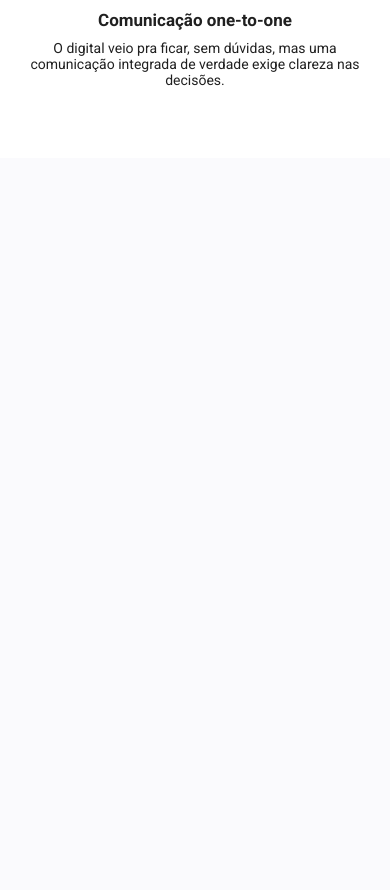
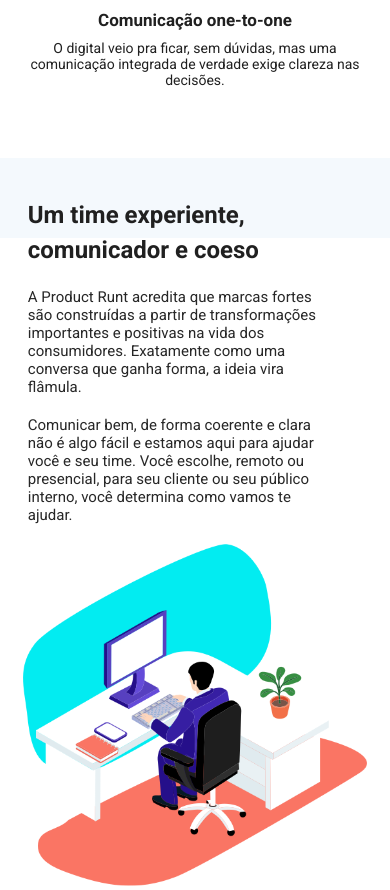
Before and after one commit to YuriMotaTech/DankiCode-Wordpress-Theme, a PHP site: page / in a window 390 px wide. Shown: the part 1842-2732 px from the top of the page. Before the commit the page ends 1928 px from the top, so only its background shows below. Run offline with PHP 8.4, Linux system fonts and the light colour scheme; some libraries are stand-ins or nearby versions.

Commit message:
Seção 4 responsiva

```diff
--- a/assets/css/style.css
+++ b/assets/css/style.css
@@ -96,22 +96,22 @@ section.topo{
   opacity: 1;
 }
 
-.time-descrição{
+.hero-descrição{
   margin-top: 50px;
   color: #ffffff;
 }
 
-.time-descrição h2{
+.hero-descrição h2{
   font-size: 45px;
 }
 
-.time-descrição p{
+.hero-descrição p{
   font-size: 14px;
   margin-top: 10px;
   max-width: 240px;
 }
 
-.time-descrição a{
+.hero-descrição a{
   display: inline-block;
   margin-top: 14px;
   padding: 10px 8px;
@@ -123,12 +123,12 @@ section.topo{
   border-radius: 8px;
 }
 
-.time-descrição a:hover{
+.hero-descrição a:hover{
   color: #202020;
   background: #d3a904;
 }
 
-.time-imagem img{
+.hero-imagem img{
   max-width: 100%;
 }
 
@@ -250,6 +250,35 @@ section.diferenciais h2{
   color: #202020;
 }
 
+/* SEÇÃO 4 */
+
+section.sobre-time{
+  padding: 40px 0;
+  background-color: #f4f9fd;
+}
+
+.time-imagem img{
+  max-width: 100%;
+}
+
+.time-descricao{
+  padding: 0 20px;
+}
+
+.time-descricao h2{
+  color: #202020;
+  line-height: 35px;
+  font-size: 24px;
+  margin-bottom: 20px;
+}
+
+.time-descricao p{
+  margin-bottom: 20px;
+  padding-right: 30px;
+  font-size: 15px;
+  color: #272727;
+}
+
 /* RESPONSIVO */
 
 @media screen and (max-width: 768px) {
--- a/index.html
+++ b/index.html
@@ -31,12 +31,12 @@
       <div class="clear"></div>
       <br>
       <br>
-      <div class="w50 time-descrição">
+      <div class="w50 hero-descrição">
         <h2>Melhore a comunicação com seu cliente e time.</h2>
         <p>Consultoria especializada em startups, empresas, principalmente, pessoas.</p>
         <a href="">Ver demonstração</a>
       </div><!-- w50 -->
-      <div class="w50 time-imagem">
+      <div class="w50 hero-imagem">
         <img src="assets/img/home/ilustracao.png" alt="Ilustração Time">
       </div><!-- w50 -->
       <div class="clear"></div>
@@ -55,7 +55,7 @@
         <img src="assets/img/home/walmart.png" alt="Logo Walmart">
       </div> <!-- slider-container -->
     </div> <!-- center -->
-  </section>
+  </section> <!-- clientes-slider -->
 
   <section class="diferenciais">
     <div class="center">
@@ -63,24 +63,37 @@
       <div class="icons-diferenciais">
 
         <div class="box-single-diferenciais">
-          <img src="assets/img/home/ilustracao-01.png" alt="">
+          <img src="assets/img/home/ilustracao-01.png" alt="Ilustração Mobile">
           <h3>Ambientes Mobile</h3>
           <p>Garanta que toda sua comunicação esteja alinhada com seu próposito, cada palavra conta.</p>
         </div>
         <div class="box-single-diferenciais">
-          <img src="assets/img/home/ilustracao-02.png" alt="">
+          <img src="assets/img/home/ilustracao-02.png" alt="Ilustração Desktop">
           <h3>Sites e Intranets</h3>
           <p>Um diálogo só acontece quando ambas as partes falam e escutam, garanta que seu público te entende</p>
         </div>
         <div class="box-single-diferenciais">
-          <img src="assets/img/home/ilustracao-03.png" alt="">
+          <img src="assets/img/home/ilustracao-03.png" alt="Ilustração Time Trabalhando">
           <h3>Comunicação one-to-one</h3>
           <p>O digital veio pra ficar, sem dúvidas, mas uma comunicação integrada de verdade exige clareza nas decisões.</p>
         </div>
 
       </div>
     </div>
-  </section>
+  </section> <!-- diferenciais -->
+
+  <section class="sobre-time">
+    <div class="center">
+      <div class="w50 time-descricao">
+        <h2>Um time experiente,</br> comunicador e coeso</h2>
+        <p>A Product Runt acredita que marcas fortes são construídas a partir de transformações importantes e positivas na vida dos consumidores. Exatamente como uma conversa que ganha forma, a ideia vira flâmula.</p>
+        <p>Comunicar bem, de forma coerente e clara não é algo fácil e estamos aqui para ajudar você e seu time. Você escolhe, remoto ou presencial, para seu cliente ou seu público interno, você determina como vamos te ajudar.</p>
+      </div> <!-- w50 -->
+      <div class="w50 time-imagem">
+        <img src="assets/img/home/ilustracao-04.png" alt="Ilustração Rapaz Trabalhando">
+      </div> <!-- w50 -->
+    </div> <!-- center -->
+  </section> <!-- sobre-time -->
 
 <script src="assets/js/jquery.js"></script>
 <script src="assets/js/slick.min.js"></script>
```
